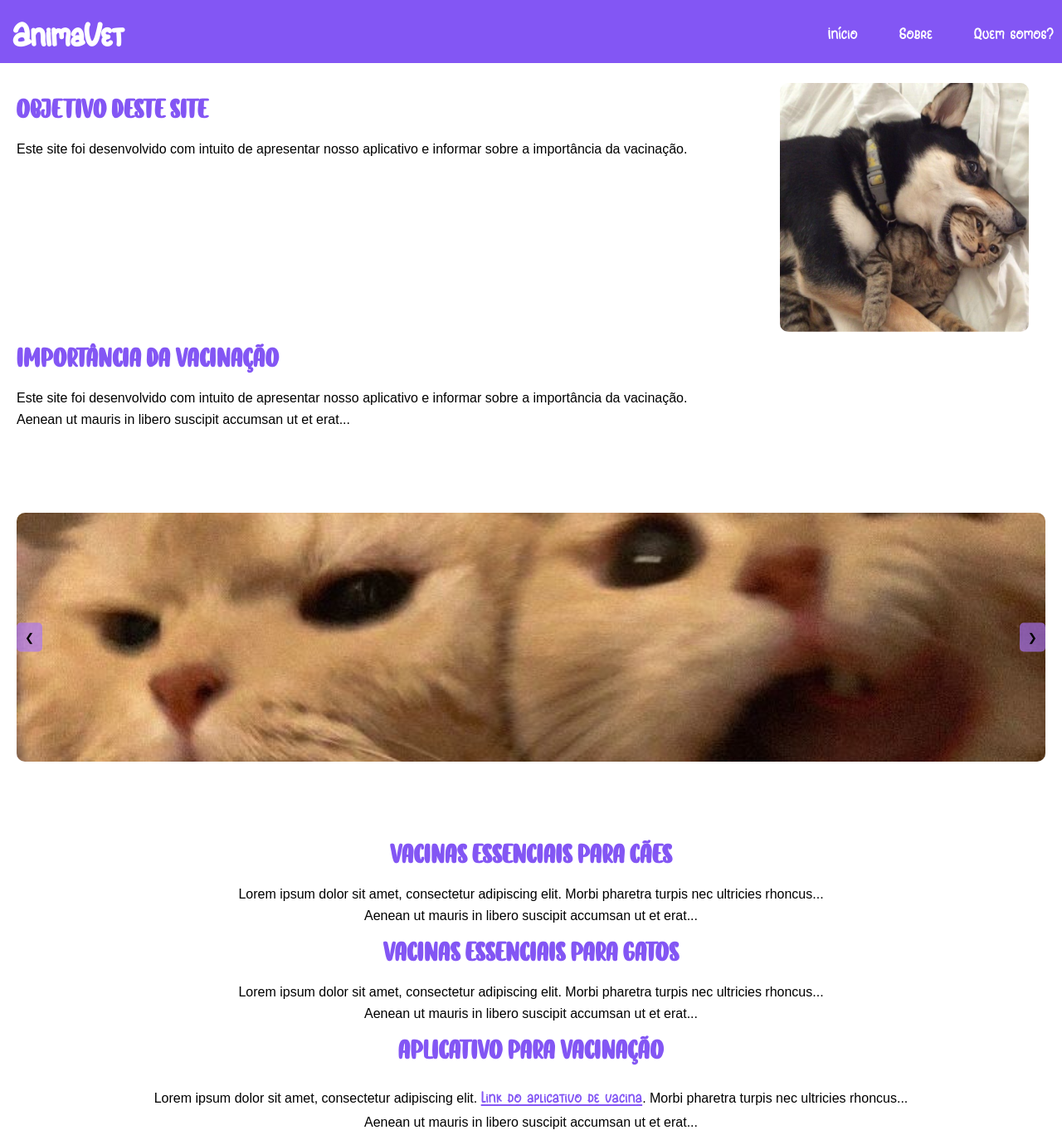
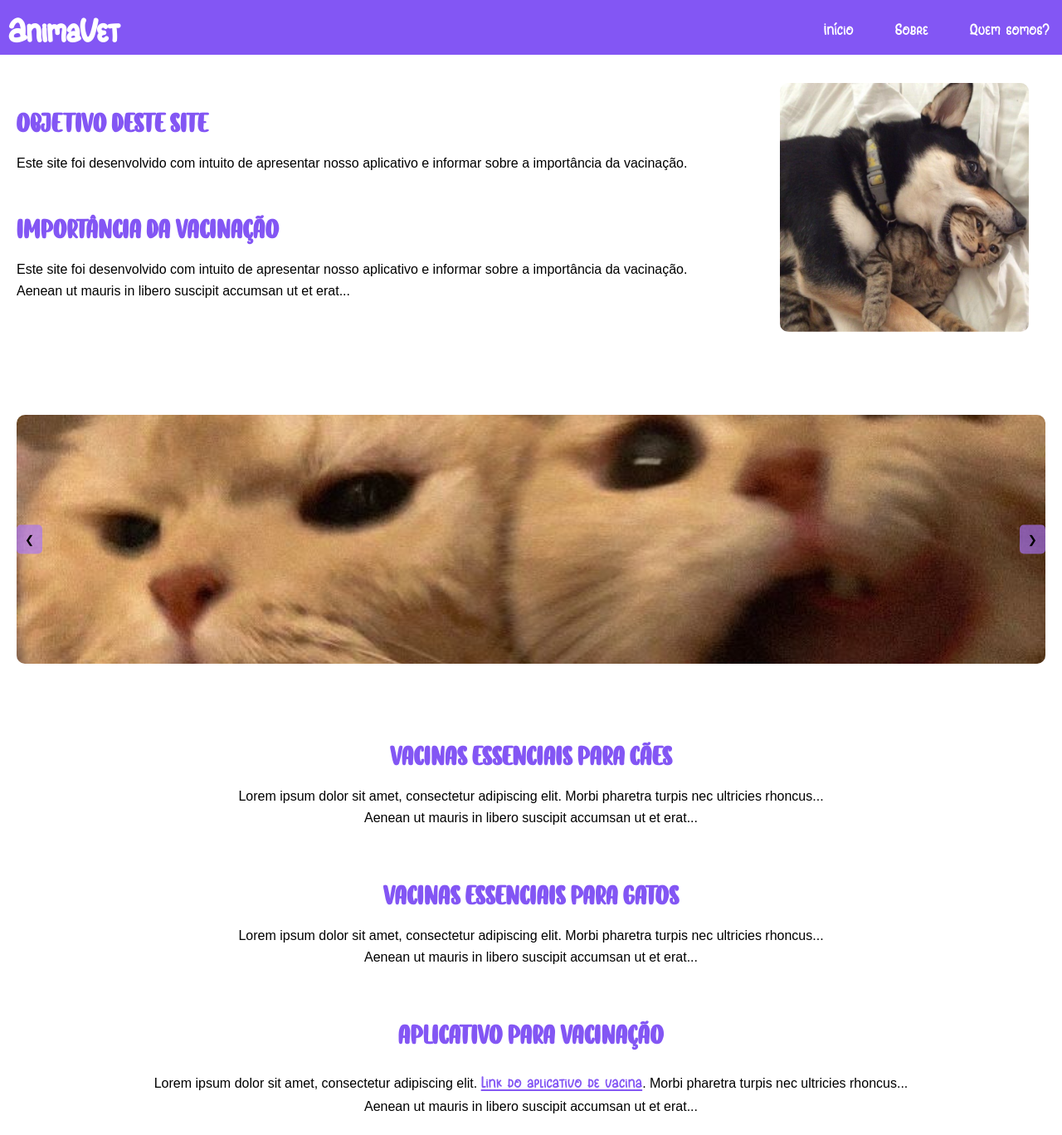
Before and after one commit to arthurconde695/animavet, a plain HTML site: page index.html in a window 1280 px wide. Shown: the top 1368 px of the page at 83% size. Drawn offline with Linux system fonts and the light colour scheme.

Commit message:
Add files via upload

```diff
--- a/index.html
+++ b/index.html
@@ -22,16 +22,18 @@
 
 <main>
     <div class="container">
+        <div class="textos">
             <div class="conteudo-texto">
                 <h2>Objetivo deste site</h2>
                 <p>Este site foi desenvolvido com intuito de apresentar nosso aplicativo e informar sobre a importância da vacinação.</p>
-        </div>
-        <img src="img/a.jpeg" alt="Descrição da Imagem" class="imagem-esquerda">
             </div>
             <div class="conteudo-texto">
                 <h2>Importância da vacinação</h2>
                 <p>Este site foi desenvolvido com intuito de apresentar nosso aplicativo e informar sobre a importância da vacinação.</p>
                 <p>Aenean ut mauris in libero suscipit accumsan ut et erat...</p>
+            </div>
+        </div>
+        <img src="img/a.jpeg" alt="Descrição da Imagem" class="imagem-esquerda">
     </div>
 
     <div class="carousel">
--- a/style.css
+++ b/style.css
@@ -3,6 +3,7 @@ body {
     margin: 0;
     padding: 0;
     padding-top: 80px;
+    overflow-x: hidden;
 }
 
 header {
@@ -10,7 +11,7 @@ header {
     align-items: center;
     background-color: #8356f4;
     color: white;
-    padding: 15px;
+    padding: 10px;
     justify-content: space-between;
     position: fixed;
     width: 100%;
@@ -64,8 +65,19 @@ main {
 
 .container {
     display: flex;
-    align-items: flex-start;
+    align-items: center;
+    justify-content: space-between;
     margin-bottom: 20px;
+}
+
+.container > .textos {
+    display: flex;
+    flex-direction: column;
+    gap: 1rem;
+}
+
+.container > img {
+    align-self: flex-end;
 }
 
 .imagem-esquerda {
@@ -78,6 +90,9 @@ main {
 .conteudo-texto {
     flex-grow: 1;
     text-align: left;
+}
+.conteudo-texto.centralizado{
+    margin-bottom: 70px;
 }
 
 h2 {
@@ -111,12 +126,17 @@ p {
     display: flex;
     transition: transform 0.5s ease;
     width: 300%;
+    display: flex;
+    transition: transform 0.5s ease-in-out;
+
 }
 
 .carousel-item {
     width: 100%;
     flex-shrink: 0;
     text-align: center;
+    min-width: 100%; /* Isso garante que cada imagem ocupe toda a largura da tela */
+    box-sizing: border-box;
 }
 
 .carousel img {
```
Lines whose indentation alone changed are shown as unchanged.
